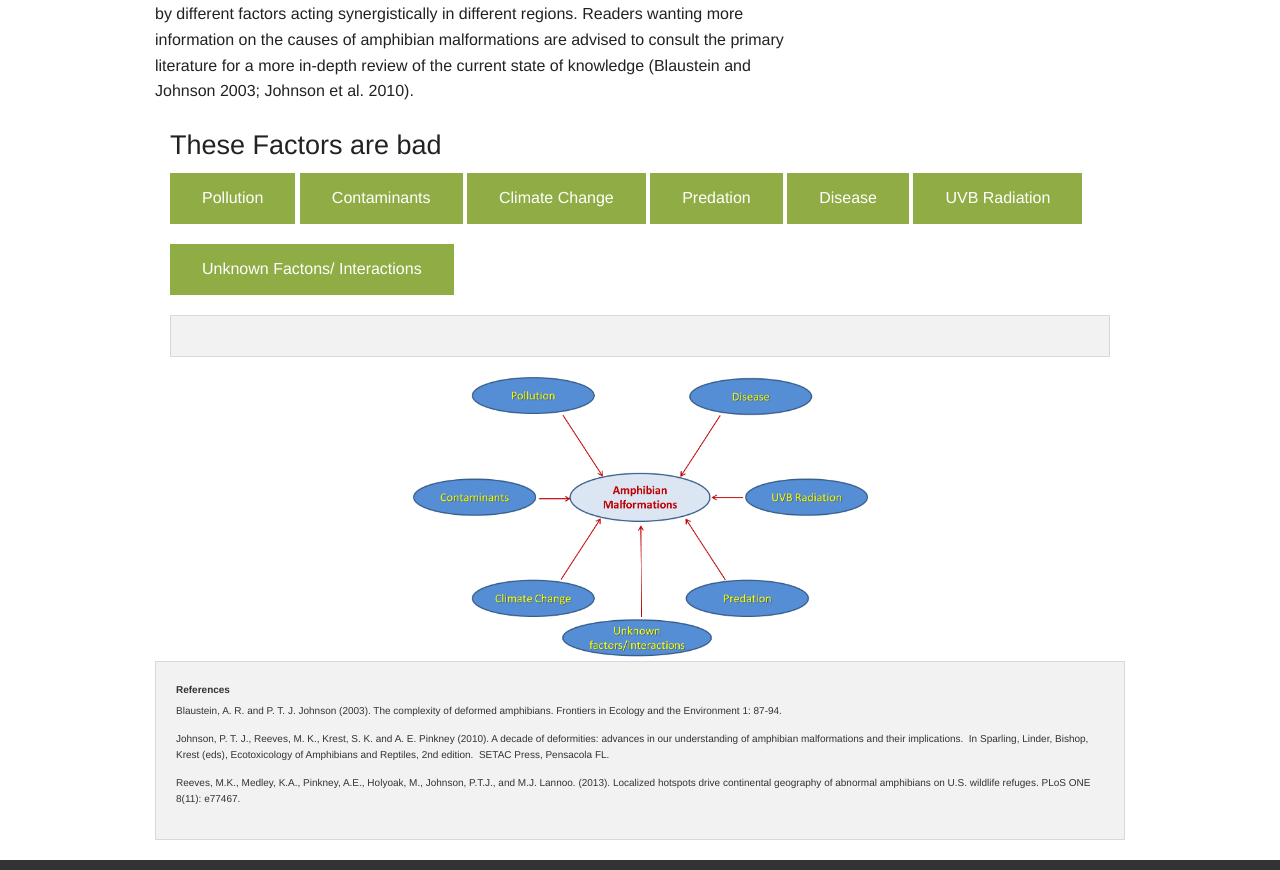
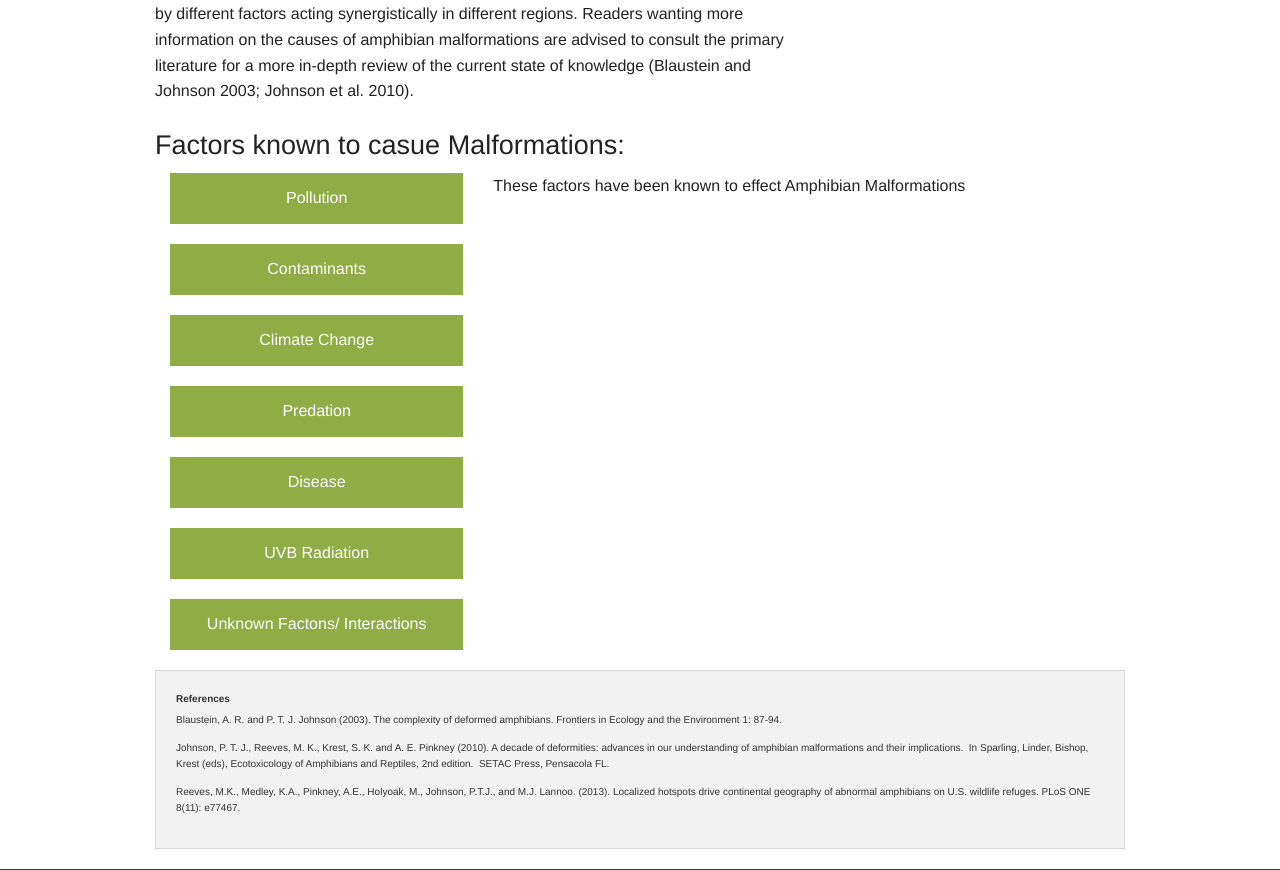
Before and after one commit to kcaranta/Malformation_Nation, a plain HTML site: page about.html in a window 1280 px wide. Shown: the part 721-1591 px from the top of the page. Drawn offline with nearby package versions, Linux system fonts and the light colour scheme.

Commit message:
v.8
removed unnecessary <a> href"tags"> on about page
other quick fixes

```diff
--- a/about.html
+++ b/about.html
@@ -71,21 +71,22 @@
                         <img class="flex" src="img/about.jpg">
                     </div>
                 </div>
-                <div class="large-12 medium-12 columns">
-                    <h3>These Factors are bad</h3>
-                    <a href="#pollution" id="pollution" class="button">Pollution</a>
-                    <a href="#contaminants" id="contaminants" class="button">Contaminants</a>
-                    <a href="#climate" id="climate" class="button">Climate Change</a>
-                    <a href="#predation" id="predation" class="button">Predation</a>
-                    <a href="#disease" id="disease" class="button">Disease</a>
-                    <a href="#uvb" id="uvb" class="button">UVB Radiation</a>
-                    <a href="#unknown" id="unknown" class="button">Unknown Factons/ Interactions</a>
-                    <div id="message" class="panel">
-                    </div>
+                 <h3>Factors known to casue Malformations:</h3>
+                <div id="factors" class="large-4 medium-4 columns">
+                    <a id="pollution" class="button">Pollution</a>
+                    <a id="contaminants" class="button">Contaminants</a>
+                    <a id="climate" class="button">Climate Change</a>
+                    <a id="predation" class="button">Predation</a>
+                    <a id="disease" class="button">Disease</a>
+                    <a id="uvb" class="button">UVB Radiation</a>
+                    <a id="unknown" class="button">Unknown Factons/ Interactions</a>
                 </div>
-                <div class="large-6 medium-6 columns large-offset-3 medium-offset-3">
+                <div id="message" class="large 8 medium-8 columns">
+                        <P>These factors have been known to effect Amphibian Malformations</p>
+                </div>
+                <!--<div class="large-6 medium-6 columns large-offset-3 medium-offset-3">
                     <img src="img/malformation.png">
-                </div>
+                </div>-->
                 <div class="large-12 medium-12 columns panel">
                     <dl>
                         <dt>References</dt>
@@ -129,10 +130,10 @@
         });
         //Scroll TO ID tags
         $('#pollution').click(function() {
-            $('#message').html('<p>Pollution is bad</p>');
+            $('#message').html('<p>Pollution is bad Maecenas consequat id ex a congue. Integer congue a velit et lacinia. Nunc in lacus dapibus, sollicitudin quam vel, convallis mauris. Mauris id ex a augue feugiat egestas. Ut ac lectus neque. Nulla sollicitudin nulla et imperdiet efficitur. Vestibulum molestie velit quis nisl efficitur rutrum. Maecenas augue mi, porttitor vitae feugiat id, posuere eget arcu.</p><p>Maecenas consequat id ex a congue. Integer congue a velit et lacinia. Nunc in lacus dapibus, sollicitudin quam vel, convallis mauris. Mauris id ex a augue feugiat egestas. Ut ac lectus neque. Nulla sollicitudin nulla et imperdiet efficitur. Vestibulum molestie velit quis nisl efficitur rutrum. Maecenas augue mi, porttitor vitae feugiat id, posuere eget arcu.</p>');
         });
         $('#contaminants').click(function() {
-            $('#message').html('<p>contaminants are bad</p>');
+            $('#message').html('<p>contaminants are bad Maecenas consequat id ex a congue. Integer congue a velit et lacinia. Nunc in lacus dapibus, sollicitudin quam vel, convallis mauris. Mauris id ex a augue feugiat egestas. Ut ac lectus neque. Nulla sollicitudin nulla et imperdiet efficitur. Vestibulum molestie velit quis nisl efficitur rutrum. Maecenas augue mi, porttitor vitae feugiat id, posuere eget arcu.</p>');
         });
         $('#climate').click(function() {
             $('#message').html('<p>climates can be bad</p>');
--- a/css/work.css
+++ b/css/work.css
@@ -53,3 +53,7 @@
 dl{
     font-size: 10px;
 }
+
+#factors a {
+    width: 100%;
+}
```
